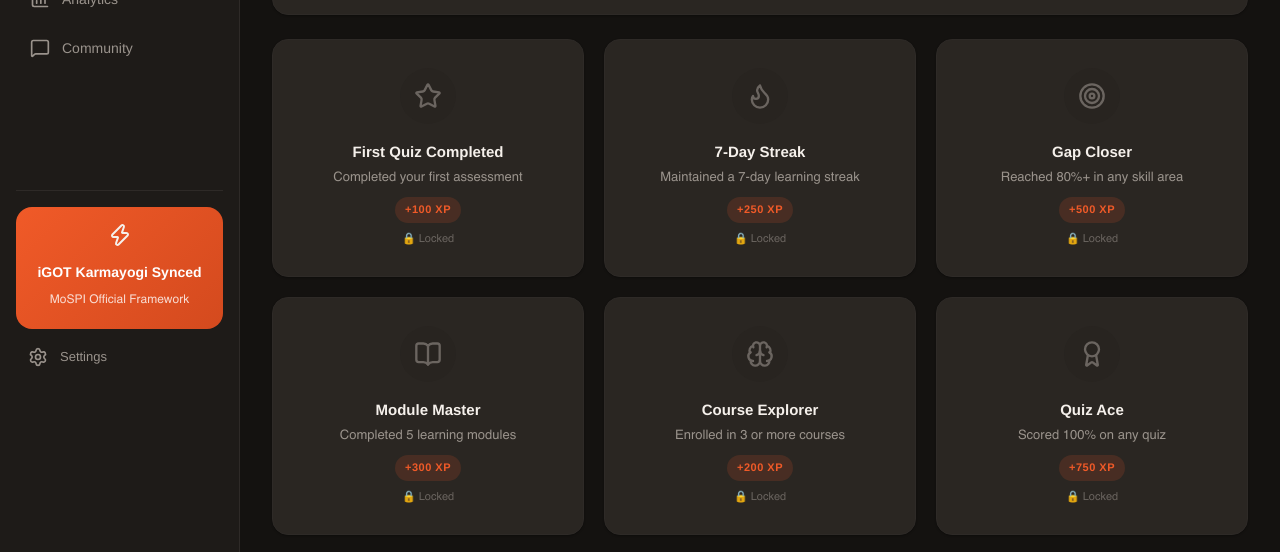
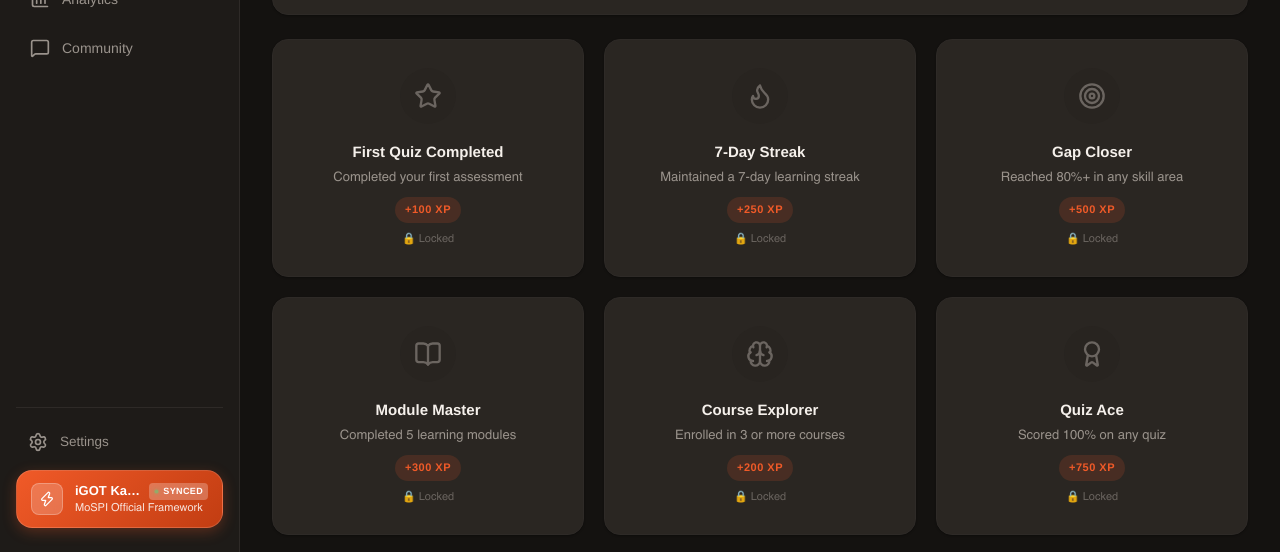
Before and after one commit to prateekfx7/pariksha-ai, a Next.js app in the folder app/: page /achievements in a window 1280 px wide. Both pictures are taken after a click on the button "Explore as Demo Officer". Shown: the part 248-800 px from the top of the page. Built offline with nearby package versions, Linux system fonts and the light colour scheme; no server answers; the database is empty.

Commit message:
fix(sidebar): anchor footer to bottom left and redesign iGOT sync card with live status badge

```diff
--- a/app/src/app/globals.css
+++ b/app/src/app/globals.css
@@ -449,41 +449,111 @@ input:focus, select:focus, textarea:focus {
 
 .sidebar-spacer {
   flex: 1 1 auto;
-  min-height: 16px;
-  max-height: 120px;
+  min-height: 20px;
 }
 
 .sidebar-footer {
-  padding-top: 16px;
+  margin-top: auto;
+  padding-top: 14px;
   border-top: 1px solid var(--border-light);
-  margin-top: 0;
   flex-shrink: 0;
-}
-
+  display: flex;
+  flex-direction: column;
+  gap: 8px;
+}
+
+.sidebar-sync-card,
 .sidebar-upgrade {
-  background: linear-gradient(135deg, var(--primary), var(--primary-dark));
+  background: linear-gradient(135deg, #f05a28 0%, #c23d12 100%);
   border-radius: var(--radius-lg);
-  padding: 16px;
-  text-align: center;
+  padding: 12px 14px;
+  display: flex;
+  align-items: center;
+  gap: 12px;
   cursor: pointer;
-  transition: transform var(--transition-fast), box-shadow var(--transition-fast);
-}
-
+  transition: all var(--transition-fast);
+  text-decoration: none;
+  box-shadow: 0 4px 14px rgba(240, 90, 40, 0.28);
+  border: 1px solid rgba(255, 255, 255, 0.15);
+  position: relative;
+  overflow: hidden;
+}
+
+.sidebar-sync-card:hover,
 .sidebar-upgrade:hover {
   transform: translateY(-2px);
-  box-shadow: var(--shadow-glow);
-}
-
-.sidebar-upgrade p {
-  color: white;
-  font-weight: 600;
-  font-size: 14px;
-  margin-bottom: 4px;
-}
-
-.sidebar-upgrade span {
-  color: rgba(255, 255, 255, 0.8);
-  font-size: 12px;
+  box-shadow: 0 6px 20px rgba(240, 90, 40, 0.4);
+}
+
+.sidebar-sync-icon {
+  width: 32px;
+  height: 32px;
+  border-radius: 8px;
+  background: rgba(255, 255, 255, 0.2);
+  backdrop-filter: blur(4px);
+  display: flex;
+  align-items: center;
+  justify-content: center;
+  color: #ffffff;
+  flex-shrink: 0;
+  border: 1px solid rgba(255, 255, 255, 0.25);
+}
+
+.sidebar-sync-info {
+  display: flex;
+  flex-direction: column;
+  min-width: 0;
+  flex: 1;
+  text-align: left;
+}
+
+.sidebar-sync-title {
+  color: #ffffff;
+  font-weight: 700;
+  font-size: 13px;
+  line-height: 1.25;
+  white-space: nowrap;
+  overflow: hidden;
+  text-overflow: ellipsis;
+}
+
+.sidebar-sync-sub {
+  color: rgba(255, 255, 255, 0.85);
+  font-size: 11px;
+  line-height: 1.2;
+  margin-top: 2px;
+  white-space: nowrap;
+  overflow: hidden;
+  text-overflow: ellipsis;
+}
+
+.sidebar-sync-badge {
+  display: inline-flex;
+  align-items: center;
+  gap: 4px;
+  font-size: 9px;
+  font-weight: 700;
+  text-transform: uppercase;
+  background: rgba(255, 255, 255, 0.25);
+  color: #ffffff;
+  padding: 1px 5px;
+  border-radius: 4px;
+  letter-spacing: 0.04em;
+  flex-shrink: 0;
+}
+
+.sidebar-sync-dot {
+  width: 5px;
+  height: 5px;
+  border-radius: 50%;
+  background: #4ade80;
+  box-shadow: 0 0 6px #4ade80;
+  animation: pulseGreen 1.8s infinite;
+}
+
+@keyframes pulseGreen {
+  0%, 100% { opacity: 1; transform: scale(1); }
+  50% { opacity: 0.45; transform: scale(0.8); }
 }
 
 /* ─── Header ─── */
--- a/app/src/components/Sidebar.js
+++ b/app/src/components/Sidebar.js
@@ -114,17 +114,35 @@ export default function Sidebar() {
       <div className="sidebar-spacer" />
 
       <div className="sidebar-footer">
-        <div className="sidebar-upgrade">
-          <Zap size={24} style={{ marginBottom: 4 }} />
-          <p>iGOT Karmayogi Synced</p>
-          <span>MoSPI Official Framework</span>
-        </div>
-        <div className="sidebar-secondary-links" style={{ display: 'flex', flexDirection: 'column', gap: 4, marginTop: 10 }}>
-          <Link href="/settings" className="nav-item" onClick={handleNavClick} style={{ padding: '8px 12px', fontSize: 13 }}>
-            <SettingsIcon size={16} />
-            {t('nav_settings', 'Settings')}
-          </Link>
-        </div>
+        <Link
+          href="/settings"
+          className={`nav-item ${pathname === '/settings' ? 'active' : ''}`}
+          onClick={handleNavClick}
+          style={{ padding: '9px 12px', fontSize: 13.5 }}
+        >
+          <SettingsIcon size={17} />
+          {t('nav_settings', 'Settings')}
+        </Link>
+
+        <Link
+          href="/portfolio"
+          className="sidebar-sync-card"
+          onClick={handleNavClick}
+          title="MoSPI Official Competency Framework & iGOT Karmayogi Synced"
+        >
+          <div className="sidebar-sync-icon">
+            <Zap size={16} />
+          </div>
+          <div className="sidebar-sync-info">
+            <div style={{ display: 'flex', alignItems: 'center', justifyContent: 'space-between', gap: 6 }}>
+              <span className="sidebar-sync-title">iGOT Karmayogi</span>
+              <span className="sidebar-sync-badge">
+                <span className="sidebar-sync-dot" /> Synced
+              </span>
+            </div>
+            <span className="sidebar-sync-sub">MoSPI Official Framework</span>
+          </div>
+        </Link>
       </div>
     </aside>
   );
```
